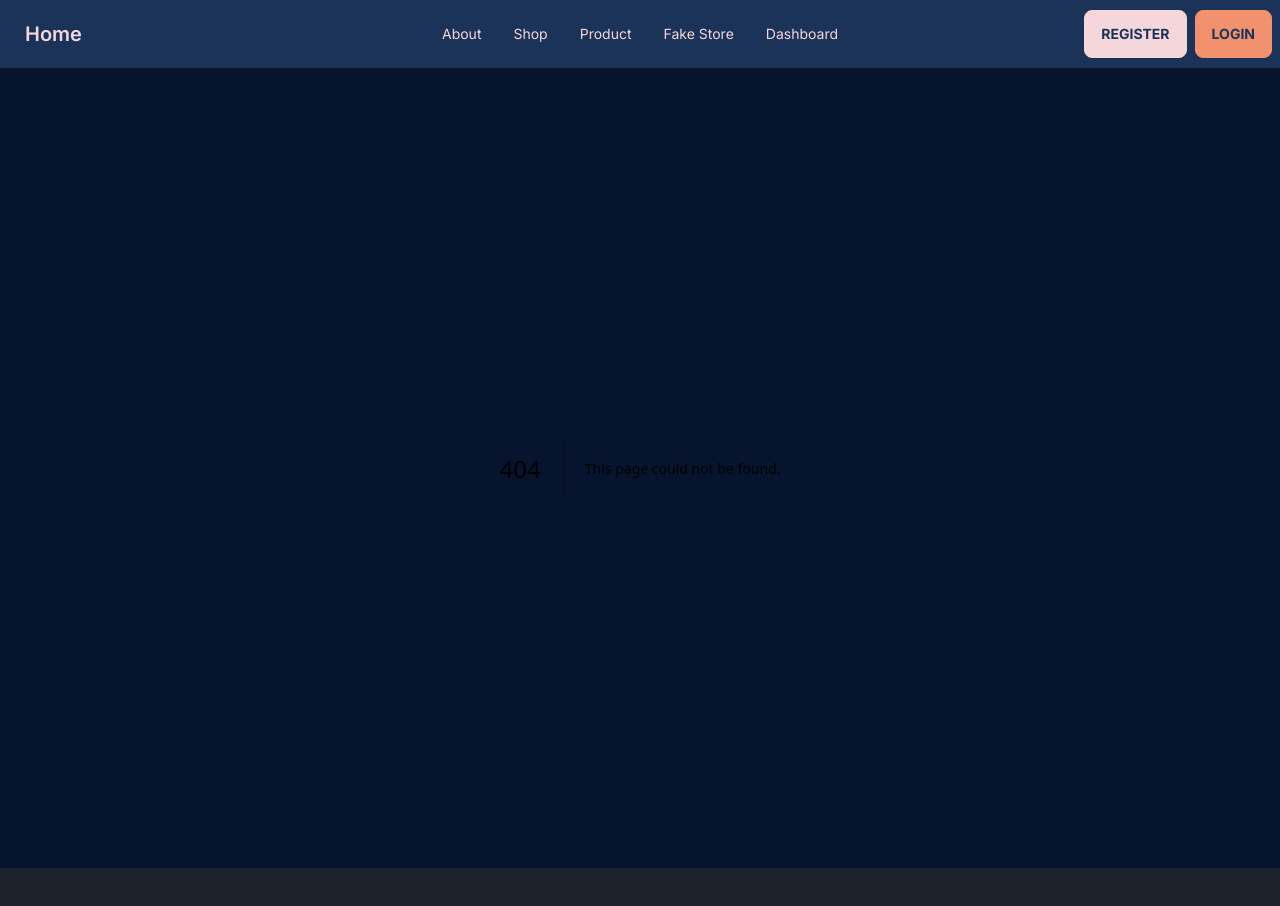
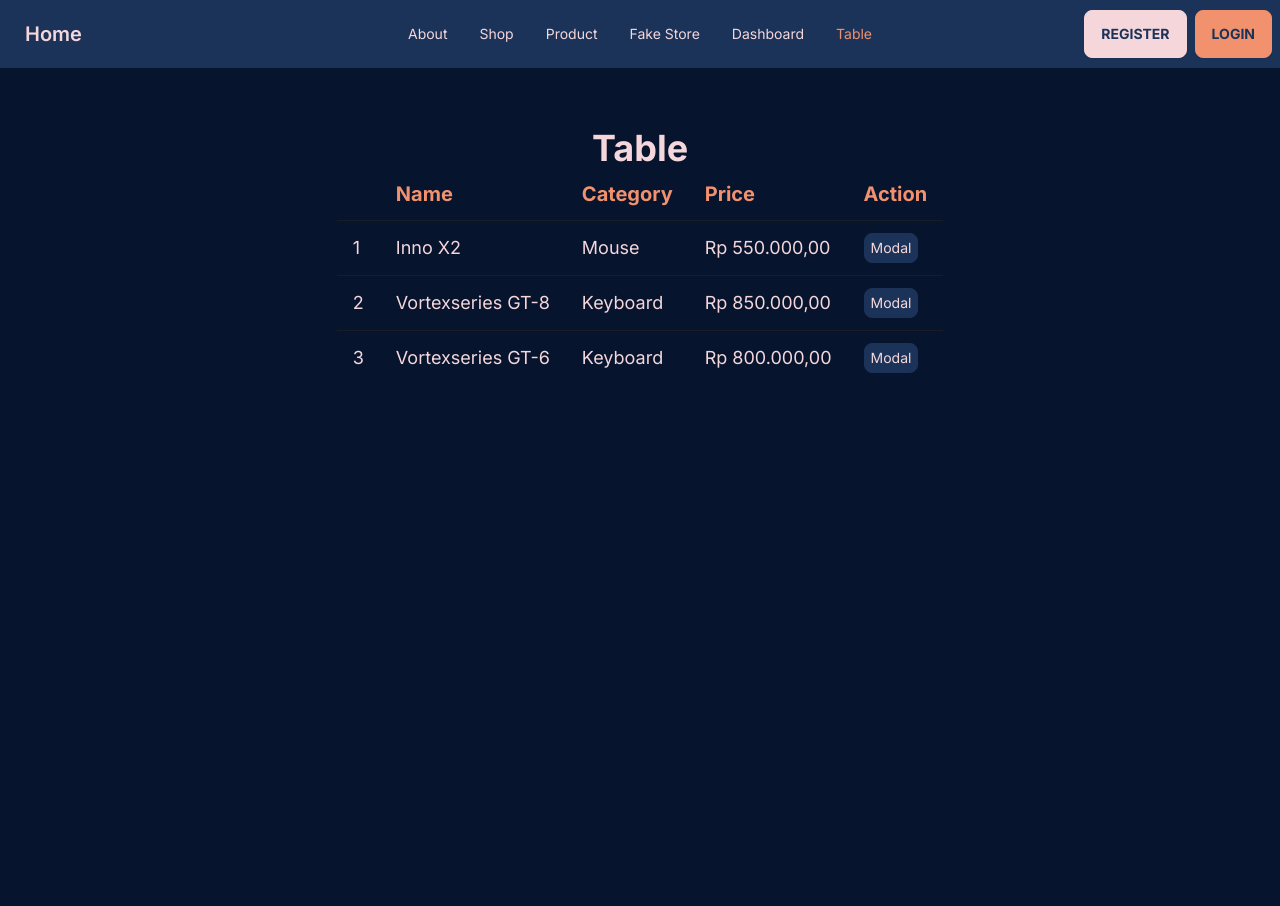
Before and after one commit to Akbarwp/Belajar-NextJS-Lanjut, a Next.js app: page /table in a window 1280 px wide. Before the commit this address had no page. Before the commit the page ends 868 px from the top, so only its background shows below. Built offline with nearby package versions, Linux system fonts and the light colour scheme.

Commit message:
NextJS-Lanjut: Intercepting Route

```diff
--- /dev/null
+++ b/src/app/components/core/modal/index.tsx
@@ -0,0 +1,27 @@
+'use client';
+
+import { useRouter } from "next/navigation";
+import { MouseEventHandler, ReactNode, useRef } from "react"
+
+export default function Modal({children}: {children: ReactNode}) {
+
+    const overlay = useRef(null);
+    const router = useRouter();
+
+    const close: MouseEventHandler = (e) => {
+        if (e.target === overlay.current) {
+            router.back();
+        }
+    };
+
+    return (
+        <>
+            <div ref={overlay} onClick={close} className="fixed left-0 right-0 top-0 bottom-0 mx-auto bg-dark-blue/60">
+                <div className="absolute top-1/2 left-1/2 -translate-x-1/2 -translate-y-1/2 p-6 bg-bone-pink rounded-lg">
+                    <h1 className="text-center mb-3 text-dark-purple text-xl font-bold">Detail Table</h1>
+                    {children}
+                </div>
+            </div>
+        </>
+    )
+}
--- a/src/app/fakeStore/page.tsx
+++ b/src/app/fakeStore/page.tsx
@@ -40,13 +40,13 @@ async function getDataNext() {
 // eslint-disable-next-line @next/next/no-async-client-component
 export default async function FakeStore() {
 
-    // const products = await getData();
-    const productsNext = await getDataNext();
+    const products = await getData();
+    // const productsNext = await getDataNext();
 
     return (
         <>
-            {/* <main className="w-full h-full px-7 py-3">
-                <h1 className="text-5xl font-bold text-bone-pink text-center my-10">Fake Store Page --> <span className="text-orange">Fake Store API</span></h1>
+            <main className="w-full h-full px-7 py-3">
+                <h1 className="text-5xl font-bold text-bone-pink text-center my-10">Fake Store Page {'-->'} <span className="text-orange">Fake Store API</span></h1>
                 <div className="flex flex-wrap justify-center items-center gap-7 mb-10">
                     {products.length > 0 && products.map((product: any) => (
                         <>
@@ -61,9 +61,9 @@ export default async function FakeStore() {
                         </>
                     ))}
                 </div>
-            </main> */}
+            </main>
 
-            <main className="w-full h-full px-7 py-3">
+            {/* <main className="w-full h-full px-7 py-3">
                 <h1 className="text-5xl font-bold text-bone-pink text-center my-10">Fake Store Page {'-->'} <span className="text-orange">API Route</span></h1>
                 <div className="flex flex-wrap justify-center items-center gap-7 mb-10">
                     {productsNext.data.length > 0 && productsNext.data.map((product: any) => (
@@ -77,7 +77,7 @@ export default async function FakeStore() {
                         </div>
                     ))}
                 </div>
-            </main>
+            </main> */}
         </>
     )
 }
--- a/src/app/navbar.tsx
+++ b/src/app/navbar.tsx
@@ -33,6 +33,7 @@ export default function Navbar() {
                             <li className={`${pathname === "/product" ? "text-purple" : "text-blue"} hover:bg-white/60 hover:rounded-lg hover:transition`}><Link href="/product">Product</Link></li>
                             <li className={`${pathname === "/fakeStore" ? "text-purple" : "text-blue"} hover:bg-white/60 hover:rounded-lg hover:transition`}><Link href="/fakeStore">Fake Store</Link></li>
                             <li className={`${pathname === "/dashboard" ? "text-purple" : "text-blue"} hover:bg-white/60 hover:rounded-lg hover:transition`}><Link href="/dashboard">Dashboard</Link></li>
+                            <li className={`${pathname === "/table" ? "text-purple" : "text-blue"} hover:bg-white/60 hover:rounded-lg hover:transition`}><Link href="/table">Table</Link></li>
                         </ul>
                     </div>
 
@@ -55,6 +56,7 @@ export default function Navbar() {
                         <li className={`${pathname === "/product" ? "text-orange" : "text-bone-pink"}`}><Link href="/product">Product</Link></li>
                         <li className={`${pathname === "/fakeStore" ? "text-orange" : "text-bone-pink"}`}><Link href="/fakeStore">Fake Store</Link></li>
                         <li className={`${pathname === "/dashboard" ? "text-orange" : "text-bone-pink"}`}><Link href="/dashboard">Dashboard</Link></li>
+                        <li className={`${pathname === "/table" ? "text-orange" : "text-bone-pink"}`}><Link href="/table">Table</Link></li>
                     </ul>
                 </div>
                 <div className="navbar-end gap-x-2">
--- /dev/null
+++ b/src/app/table/@modal/(.)detail/[id]/page.tsx
@@ -0,0 +1,27 @@
+import Modal from "@/app/components/core/modal";
+import { getDataNext } from "@/services/products";
+import Image from "next/image";
+import Link from "next/link";
+
+export default async function DetailTabel(props: any) {
+
+    const { params } = props;
+    const productsNext = await getDataNext("http://localhost:3000/api/product?id=" + params.id);
+
+    return (
+        <>
+            <Modal>
+                <div className="flex flex-wrap justify-center items-center gap-7">
+                    <div className="card card-compact w-96 bg-blue shadow-xl">
+                        <figure><Image className="w-[600px] h-[400px]" width={600} height={600} src={productsNext.data.image} alt={productsNext.data.title} /></figure>
+                        <div className="card-body">
+                            <h1 className="text-xl font-bold text-bone-pink hover:text-orange transition">{productsNext.data.name}</h1>
+                            <p className="text-base text-bone-pink">{productsNext.data.category}</p>
+                            <h2 className="text-base font-bold text-orange">{productsNext.data.price.toLocaleString('en-US', { style: "currency", currency: "USD" })}</h2>
+                        </div>
+                    </div>
+                </div>
+            </Modal>
+        </>
+    )
+}
--- /dev/null
+++ b/src/app/table/@modal/default.tsx
@@ -0,0 +1,3 @@
+export default function Default() {
+    return null;
+}
--- /dev/null
+++ b/src/app/table/detail/[id]/page.tsx
@@ -0,0 +1,30 @@
+import { getDataNext } from "@/services/products";
+import Image from "next/image";
+import Link from "next/link";
+
+export default async function DetailTabel(props: any) {
+
+    const { params } = props;
+    const productsNext = await getDataNext("http://localhost:3000/api/product?id=" + params.id);
+
+    return (
+        <>
+            <main className="w-full h-full px-7 py-3">
+                <h1 className="text-5xl font-bold text-bone-pink my-10 flex justify-center items-center gap-x-3">
+                    {productsNext.data.name}
+                    <Link href="/table" className="px-1.5 py-1 text-sm bg-blue text-bone-pink border border-blue hover:bg-dark-blue hover:border-bone-pink rounded-lg transition">Kembali</Link>
+                </h1>
+                <div className="flex flex-wrap justify-center items-center gap-7 mb-10">
+                    <div className="card card-compact w-96 bg-blue shadow-xl">
+                        <figure><Image className="w-[600px] h-[400px]" width={600} height={600} src={productsNext.data.image} alt={productsNext.data.title} /></figure>
+                        <div className="card-body">
+                            <h1 className="text-xl font-bold text-bone-pink hover:text-orange transition">{productsNext.data.name}</h1>
+                            <p className="text-base text-bone-pink">{productsNext.data.category}</p>
+                            <h2 className="text-base font-bold text-orange">{productsNext.data.price.toLocaleString('en-US', { style: "currency", currency: "USD" })}</h2>
+                        </div>
+                    </div>
+                </div>
+            </main>
+        </>
+    )
+}
--- /dev/null
+++ b/src/app/table/layout.tsx
@@ -0,0 +1,8 @@
+export default function Layout({ children, modal }: { children: React.ReactNode; modal: React.ReactNode }) {
+    return (
+        <>
+            {children}
+            {modal}
+        </>
+    )
+}
--- /dev/null
+++ b/src/app/table/page.tsx
@@ -0,0 +1,41 @@
+import { getDataNext } from "@/services/products";
+import Link from "next/link";
+
+// eslint-disable-next-line @next/next/no-async-client-component
+export default async function Table() {
+    const productsNext = await getDataNext("http://localhost:3000/api/product");
+
+    return (
+        <>
+            <div className="w-full h-screen flex flex-col justify-start items-center p-5 mt-10">
+                <h1 className="text-4xl font-bold text-bone-pink">Table</h1>
+                <div className="overflow-x-auto">
+                    <table className="table">
+                        <thead className="text-orange text-xl">
+                            <tr>
+                                <th></th>
+                                <th>Name</th>
+                                <th>Category</th>
+                                <th>Price</th>
+                                <th>Action</th>
+                            </tr>
+                        </thead>
+                        <tbody className="text-bone-pink text-lg">
+                            {productsNext.data.length > 0 && productsNext.data.map((product: any) => (
+                                <tr key={product.id} className="hover:bg-bone-pink hover:text-dark-purple transition">
+                                    <td>{product.id}</td>
+                                    <td>{product.name}</td>
+                                    <td>{product.category}</td>
+                                    <td>{product.price.toLocaleString('id-ID', { style: "currency", currency: "IDR" })}</td>
+                                    <td className="flex gap-x-1">
+                                        <Link href={`/table/detail/${product.id}`} className="px-1.5 py-1 text-sm bg-blue text-bone-pink border border-blue hover:bg-dark-blue hover:border-bone-pink rounded-lg transition">Modal</Link>
+                                    </td>
+                                </tr>
+                            ))}
+                        </tbody>
+                    </table>
+                </div>
+            </div>
+        </>
+    )
+}
--- /dev/null
+++ b/src/services/products/index.tsx
@@ -0,0 +1,14 @@
+export const getDataNext = async (url: string) => {
+
+    const res = await fetch(url, {
+        cache: "force-cache",
+        next: {
+            tags: ['products']
+        },
+    });
+
+    if (!res.ok) {
+        throw new Error("Failed fetch data!");
+    }
+    return res.json();
+}
```
